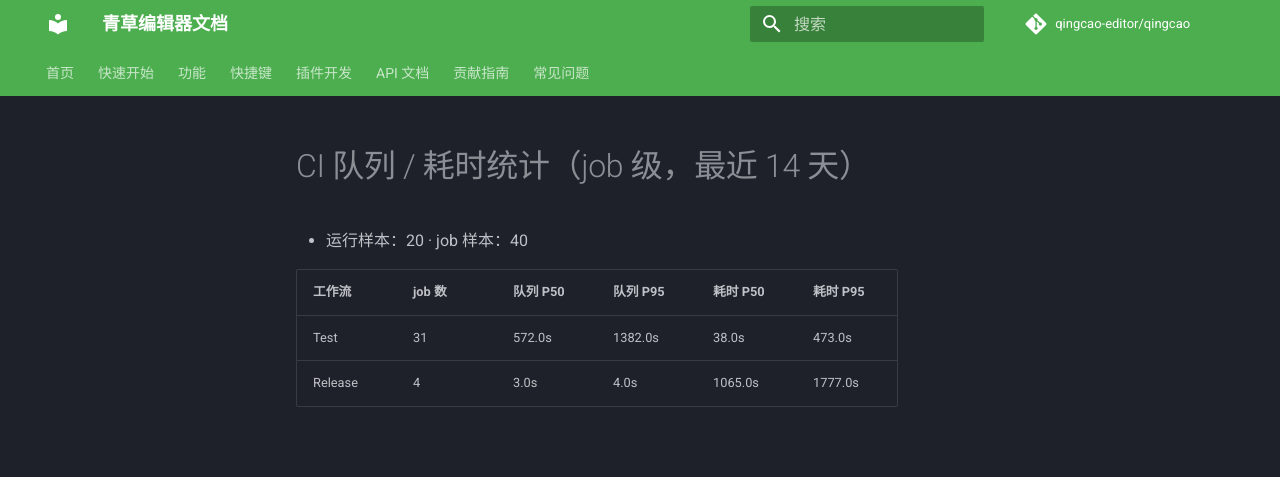
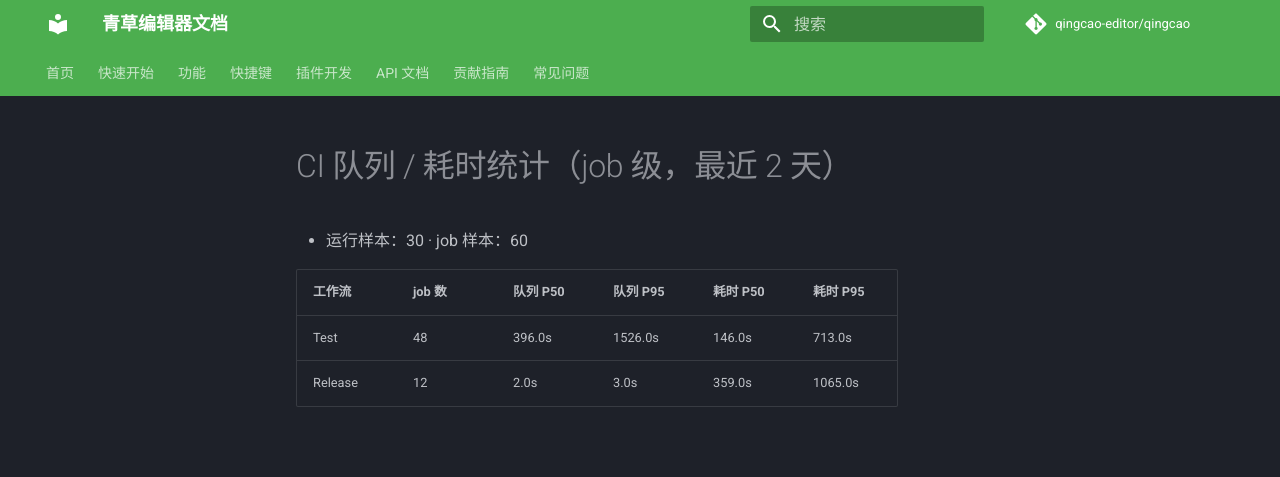
Before and after one commit to TomJerryGit/qingcao, an MkDocs documentation site: the page built from docs/ci_queue_report.md, in a window 1280 px wide. Shown: the top 477 px of the page. Built offline with MkDocs 1.6.1 and Material for MkDocs 9.7.7, drawn with Linux system fonts in a browser that asks for light colours; comment, search, counter and statistics services are not loaded.

Commit message:
docs(ci): v2.26.1 后队列 P95 复测（Test 25min，Release 改善）

```diff
--- a/docs/ci_queue_report.md
+++ b/docs/ci_queue_report.md
@@ -1,8 +1,8 @@
-# CI 队列 / 耗时统计（job 级，最近 14 天）
+# CI 队列 / 耗时统计（job 级，最近 2 天）
 
-- 运行样本：20 · job 样本：40
+- 运行样本：30 · job 样本：60
 
 | 工作流 | job 数 | 队列 P50 | 队列 P95 | 耗时 P50 | 耗时 P95 |
 |---|---|---|---|---|---|
-| Test | 31 | 572.0s | 1382.0s | 38.0s | 473.0s |
-| Release | 4 | 3.0s | 4.0s | 1065.0s | 1777.0s |
+| Test | 48 | 396.0s | 1526.0s | 146.0s | 713.0s |
+| Release | 12 | 2.0s | 3.0s | 359.0s | 1065.0s |
```
Also changed, not shown: docs/ci_queue_optimization.md (+8 -0 lines).
